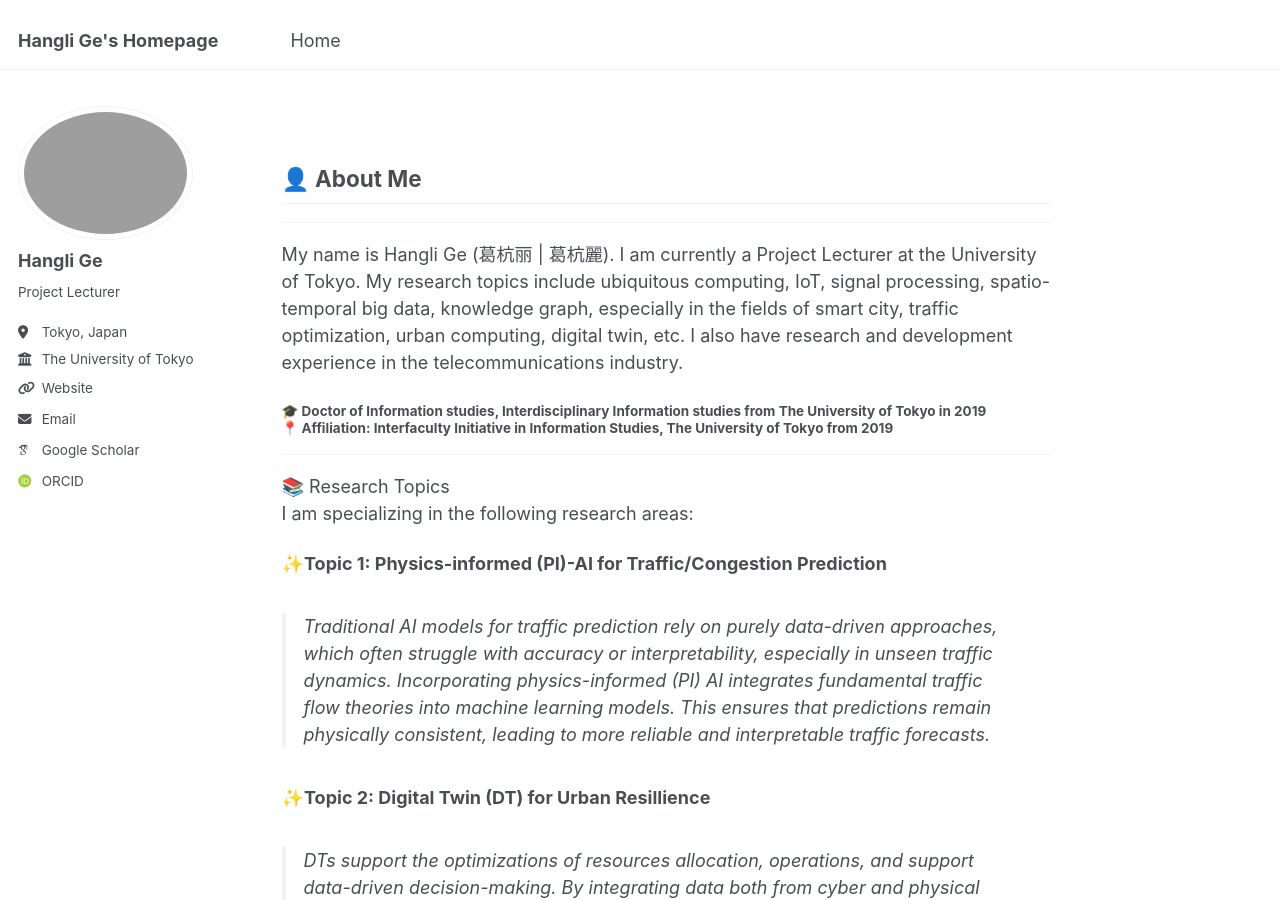
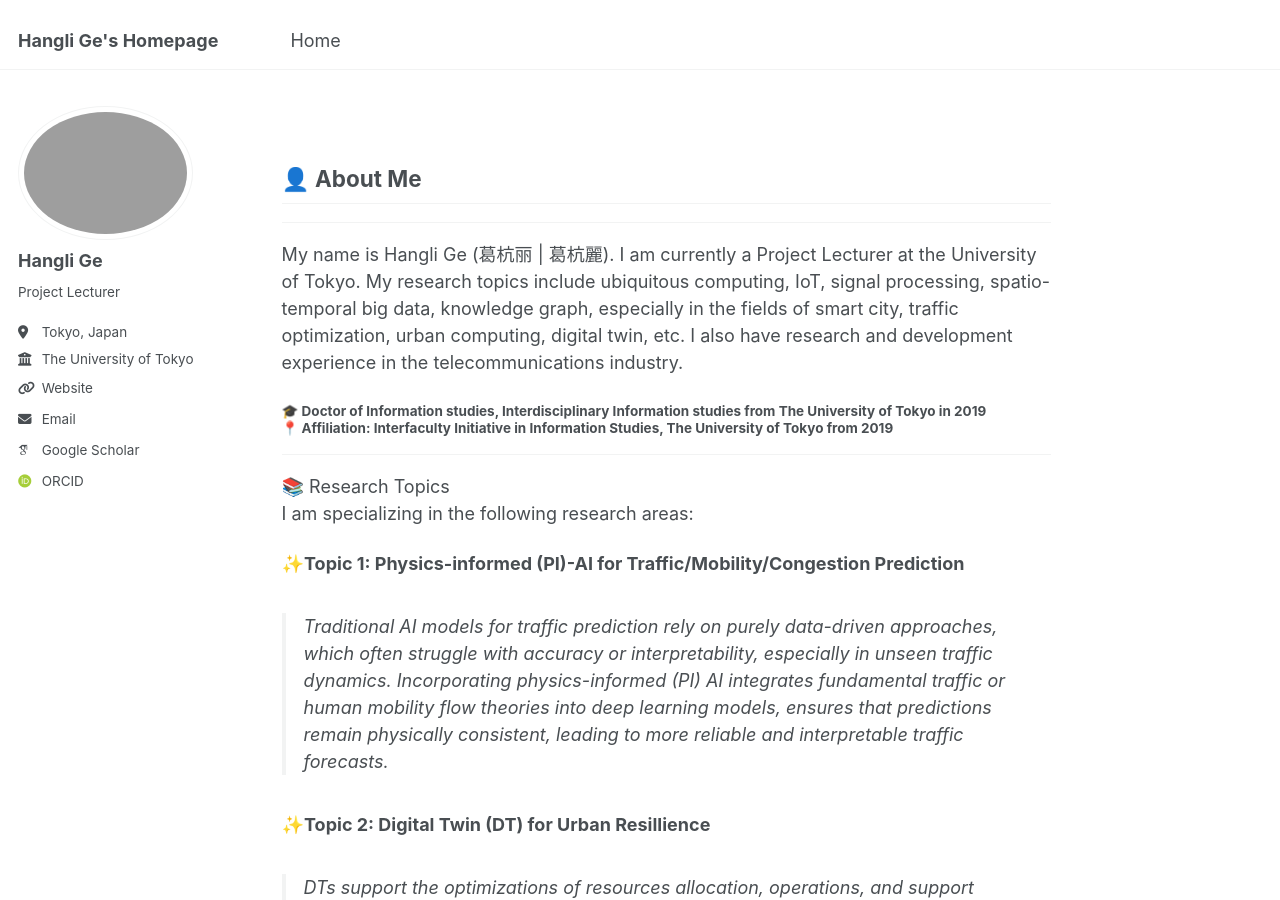
Before and after one commit to christie888/christie888.github.io, a Jekyll site: the page built from _pages/about.md, in a window 1280 px wide and 900 px high. Built offline with Jekyll 4.4.1, drawn with Linux system fonts in a browser that asks for light colours; some web fonts are replaced.

Commit message:
Update about.md

```diff
--- a/_pages/about.md
+++ b/_pages/about.md
@@ -17,8 +17,8 @@ My name is  Hangli Ge (葛杭丽 | 葛杭麗). I am currently a Project Lecturer
 📚 Research Topics
 <br>I am specializing in the following research areas:
 
-**✨Topic 1: Physics-informed (PI)-AI for Traffic/Congestion Prediction**
-> Traditional AI models for traffic prediction rely on purely data-driven approaches, which often struggle with accuracy or interpretability, especially in unseen traffic dynamics. Incorporating physics-informed (PI) AI integrates fundamental traffic flow theories into machine learning models. This ensures that predictions remain physically consistent, leading to more reliable and interpretable traffic forecasts.
+**✨Topic 1: Physics-informed (PI)-AI for Traffic/Mobility/Congestion Prediction**
+> Traditional AI models for traffic prediction rely on purely data-driven approaches, which often struggle with accuracy or interpretability, especially in unseen traffic dynamics. Incorporating physics-informed (PI) AI integrates fundamental traffic or human mobility flow theories into deep learning models, ensures that predictions remain physically consistent, leading to more reliable and interpretable traffic forecasts.
 
 **✨Topic 2: Digital Twin (DT) for Urban Resillience**
 > DTs support the optimizations of resources allocation, operations, and support data-driven decision-making. By integrating data both from cyber and physical space with efficient AI technologies, we can develop next-generation mobility platform that are resilient, adaptive, for such as reducing traffic congestion, minimizing energy consumption and maxmizing economic efficiency and so on.
```
